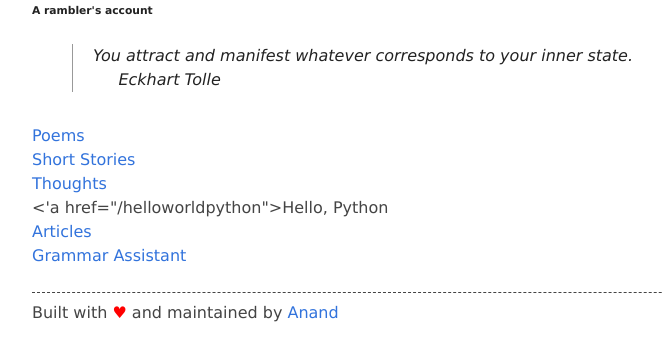
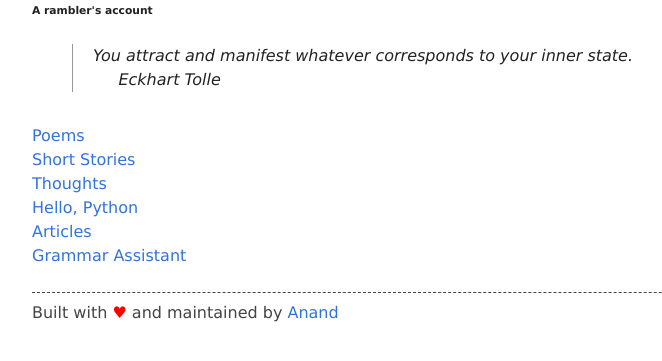
Before and after one commit to ananddotb/rambler, a Flask app: page / in a window 1280 px wide. Shown: the part 250-611 px from the top of the page, without its empty margins (248-910 px from the left). Run offline with Flask 2, Linux system fonts and the light colour scheme.

Commit message:
edited text

```diff
--- a/templates/index.html
+++ b/templates/index.html
@@ -8,7 +8,7 @@
                 <li><a href="/poems">Poems</a></li>
                 <li><a href="/stories">Short Stories</a></li>
                 <li><a href="/thoughts">Thoughts</a></li>
-                <li><'a href="/helloworldpython">Hello, Python</a></li>
+                <li><a href="/helloworldpython">Hello, Python</a></li>
                 <li><a href="/articles">Articles</a></li>
                 <li><a href="/english">Grammar Assistant</a></li>
             </ul>
```
